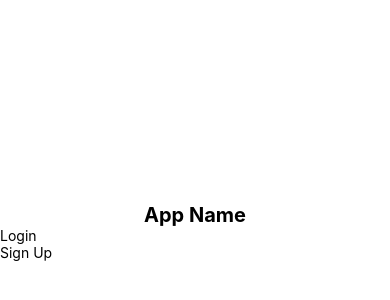
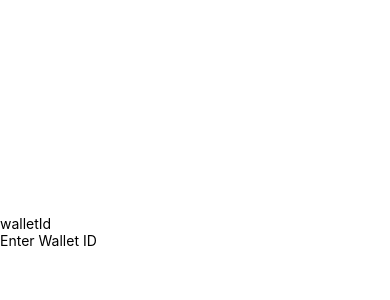
Before and after one commit to dianalam122/DeltaHacks, a React Native app: screen /CreateWallet in a window 390 px wide. Shown: the part 190-490 px from the top of the page. Built offline with nearby package versions, Linux system fonts and the light colour scheme.

Commit message:
Add wallet

```diff
--- a/App.js
+++ b/App.js
@@ -5,6 +5,7 @@ import {Login} from './Login';
 import {SignUp} from './SignUp';
 import {Dashboard} from './Dashboard';
 import {ResetPassword} from "./PassReset";
+import {CreateWallet} from "./CreateWallet";
 
 import { initializeApp } from 'firebase/app';
 import { getAuth } from "firebase/auth";
@@ -37,6 +38,7 @@ export default function App() {
               <Stack.Screen name="SignUp" component={SignUp} />
               <Stack.Screen name="Reset" component={ResetPassword}/>
               <Stack.Screen name="Dashboard" component={Dashboard}/>
+              <Stack.Screen name="CreateWallet" component={CreateWallet}/>
           </Stack.Navigator>
     </NavigationContainer>
   );
--- /dev/null
+++ b/CreateWallet.js
@@ -0,0 +1,50 @@
+import React from 'react';
+import {StyleSheet, Text, View, Pressable, Alert, TextInput} from 'react-native';
+import {db} from "./App";
+import {doc, getDoc, updateDoc} from "firebase/firestore";
+export const CreateWallet = ({navigation}) => {
+    const [walletId, onChangeWalletId] = React.useState("");
+    return (
+        <View style={styles.container}>
+            <TextInput
+                className={"mx-2"}
+                onChangeText={onChangeWalletId}
+                placeholder="walletId"
+            />
+            <Pressable
+                onPress={async () => {
+                    const docRef = doc(db, "User", navigation.routes.uid);
+                    const docSnap = await getDoc(docRef);
+                    if (docSnap.exists()) {
+                        console.log("Document data:", docSnap.data());
+                    } else {
+                        // doc.data() will be undefined in this case
+                        console.log("No such document!");
+                    }
+
+                    await updateDoc(docRef, {
+                        "walletId": walletId
+                    });
+                    navigation.navigate("Home");
+                }
+                }
+            >
+                <Text>Enter Wallet ID</Text>
+            </Pressable>
+        </View>
+    );
+};
+
+const styles = StyleSheet.create({
+    container: {
+        flex: 1,
+        backgroundColor: '#fff',
+        justifyContent: 'center',
+        alignContent: 'center',
+    },
+    title: {
+        textAlign: 'center',
+        fontSize: 20,
+        fontWeight: 'bold',
+    },
+});
--- a/Dashboard.js
+++ b/Dashboard.js
@@ -1,41 +1,56 @@
 import React from 'react';
-import {StyleSheet, Text, View, Button, Alert, TextInput, Pressable} from 'react-native';
-import { onAuthStateChanged, signOut } from "firebase/auth";
-import { doc, getDoc } from "firebase/firestore";
-import { db } from "./App";
-import { auth } from "./App";
+import {Alert, Pressable, StyleSheet, Text, View} from 'react-native';
+import {onAuthStateChanged, signOut} from "firebase/auth";
+import {doc, getDoc} from "firebase/firestore";
+import {auth, db} from "./App";
 
 export const Dashboard = ({navigation, route}) => {
     const [uid, setUid] = React.useState("");
     const [email, setEmail] = React.useState("");
     const [name, setName] = React.useState("");
+    const [hasWallet, setHasWallet] = React.useState(false);
+    const [walletId, setWalletId] = React.useState("");
+
+    const getData = async (uid) => {
+        const docRef = doc(db, "User", uid);
+        return await getDoc(docRef);
+    };
 
     onAuthStateChanged(auth, async (user) => {
         if (user) {
             // User is signed in, see docs for a list of available properties
             // https://firebase.google.com/docs/reference/js/auth.user
             const uid = user.uid;
-            const docRef = doc(db, "User", uid);
-            const docSnap = await getDoc(docRef);
+            const docSnap = await getData(uid);
 
             if (docSnap.exists()) {
+                setHasWallet(docSnap.data().walletId !== null);
+                setWalletId(docSnap.data().walletId);
                 setEmail(docSnap.data().email);
                 setUid(uid);
                 setName(docSnap.data().name);
             } else {
                 // doc.data() will be undefined in this case
-                Alert.alert("No such document!");
+                // Alert.alert("No such document!");
             }
 
-            const email = user.email;
             setUid(uid);
-            setEmail(email);
         } else {
             navigation.navigate("Home");
         }
     });
     return (
         <View style={styles.container}>
+            <Text style={styles.title}>Dashboard</Text>
+            {hasWallet ?
+                <Text>{walletId}</Text>
+                :
+                <Pressable onPress={() => {
+                    navigation.navigate("CreateWallet", {uid: uid});
+                }}>
+                    <Text>Create Wallet</Text>
+                </Pressable>
+            }
             <Text>{uid}</Text>
             <Text>{email}</Text>
             <Text>{name}</Text>
--- a/Home.js
+++ b/Home.js
@@ -7,8 +7,11 @@ export const HomeScreen = ({navigation}) => {
           <Pressable onPress={() => navigation.navigate('Login')}>
               <Text>Login</Text>
           </Pressable>
-          <Pressable onPress={() => navigation.navigate("SignUp")}>
+          <Pressable onPress={() => navigation.navigate("SignUp", {business: false})}>
               <Text>Sign Up</Text>
+          </Pressable>
+          <Pressable onPress={() => navigation.navigate("SignUp", {business: true})}>
+              <Text>Business Sign Up</Text>
           </Pressable>
       </View>
   );
--- a/Login.js
+++ b/Login.js
@@ -39,7 +39,6 @@ export const Login = ({navigation}) => {
             onChangeText={onChangePassword}
             placeholder="Password"
             textContentType={"password"}
-            inputMode={"password"}
         />
         <Pressable
             onPress={handleSubmission}
--- a/SignUp.js
+++ b/SignUp.js
@@ -28,6 +28,7 @@ export const SignUp = ({navigation}) => {
                       const docRef = await setDoc(doc(db, "User", user.uid), {
                           name: name,
                           email: email,
+                          isBusiness: navigation.routes.isBusiness
                       });
                   } catch (e) {
                       Alert.alert("Error adding document: ", e);
```
